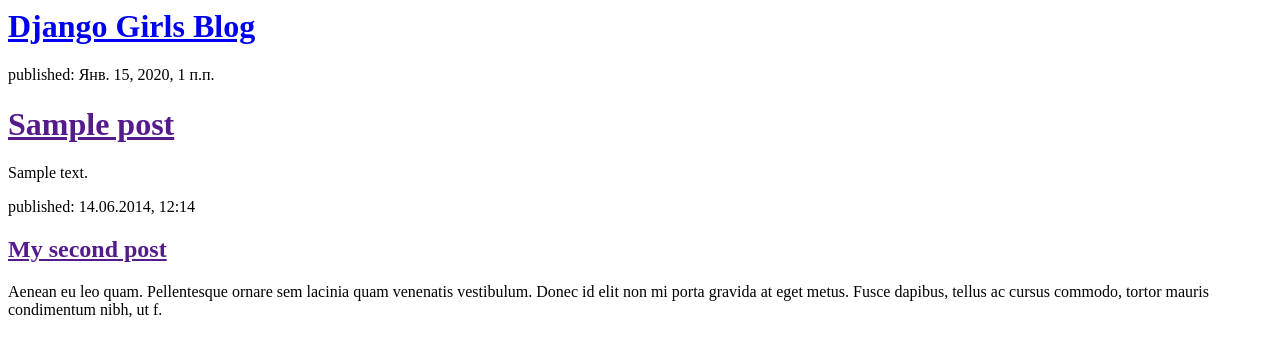
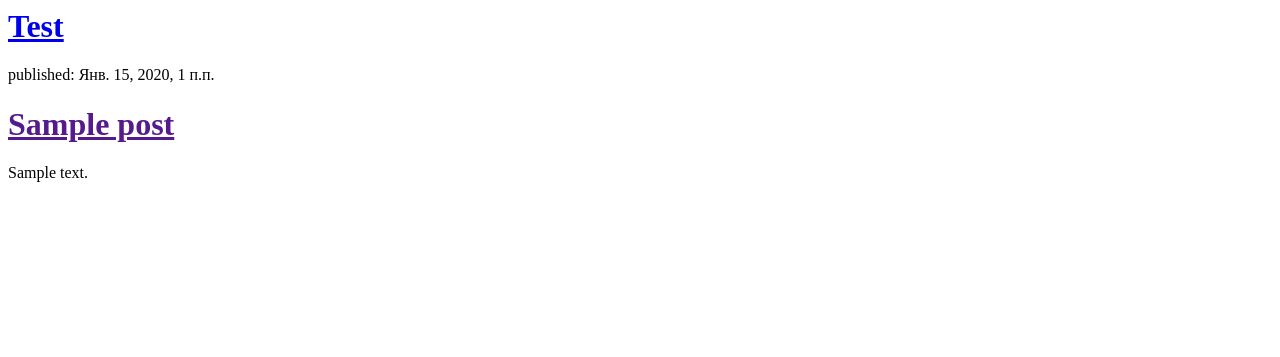
Before and after one commit to Jew6996/testsite, a Django app: template blog/templates/blog/post_list.html in a window 1280 px wide. Shown: the top 357 px of the page. Run offline with Django 3.2, Linux system fonts and the light colour scheme; the template is opened without the code that fills it: values that come from a table or form of the project are taken from there, others are empty; tables that the repository leaves empty hold one stand-in row (values such as "Sample post").

Commit message:
Modified templates to display posts from database.

```diff
--- a/blog/templates/blog/post_list.html
+++ b/blog/templates/blog/post_list.html
@@ -1,12 +1,12 @@
 <html>
     <head>
-        <title>Django Girls blog</title>
+        <title>Тестовая страница</title>
     </head>
     <body>
 
         <div>
 
-            <h1><a href="/">Django Girls Blog</a></h1>
+            <h1><a href="/">Test</a></h1>
         </div>
 
         {% for post in posts %}
@@ -17,10 +17,6 @@
         </div>
     {% endfor %}
 
-        <div>
-            <p>published: 14.06.2014, 12:14</p>
-            <h2><a href="">My second post</a></h2>
-            <p>Aenean eu leo quam. Pellentesque ornare sem lacinia quam venenatis vestibulum. Donec id elit non mi porta gravida at eget metus. Fusce dapibus, tellus ac cursus commodo, tortor mauris condimentum nibh, ut f.</p>
-        </div>
+
     </body>
 </html>
```
